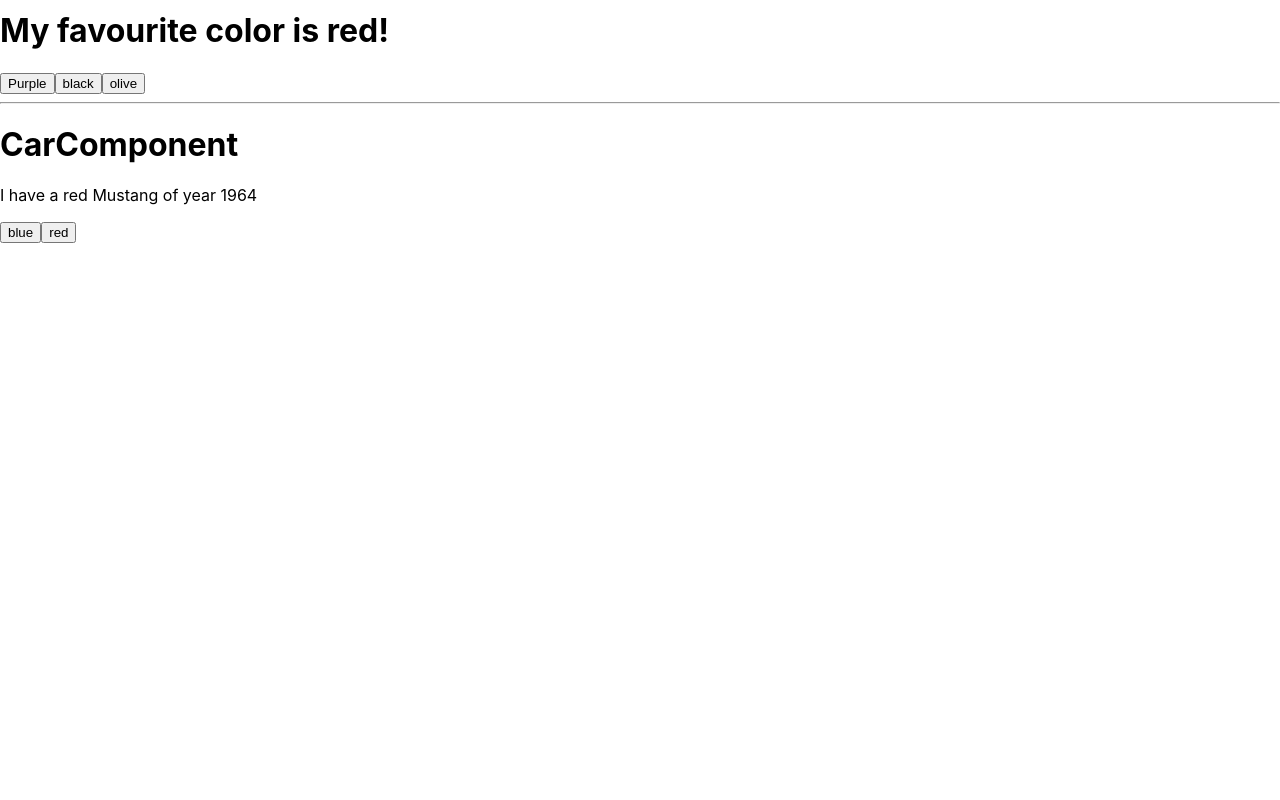
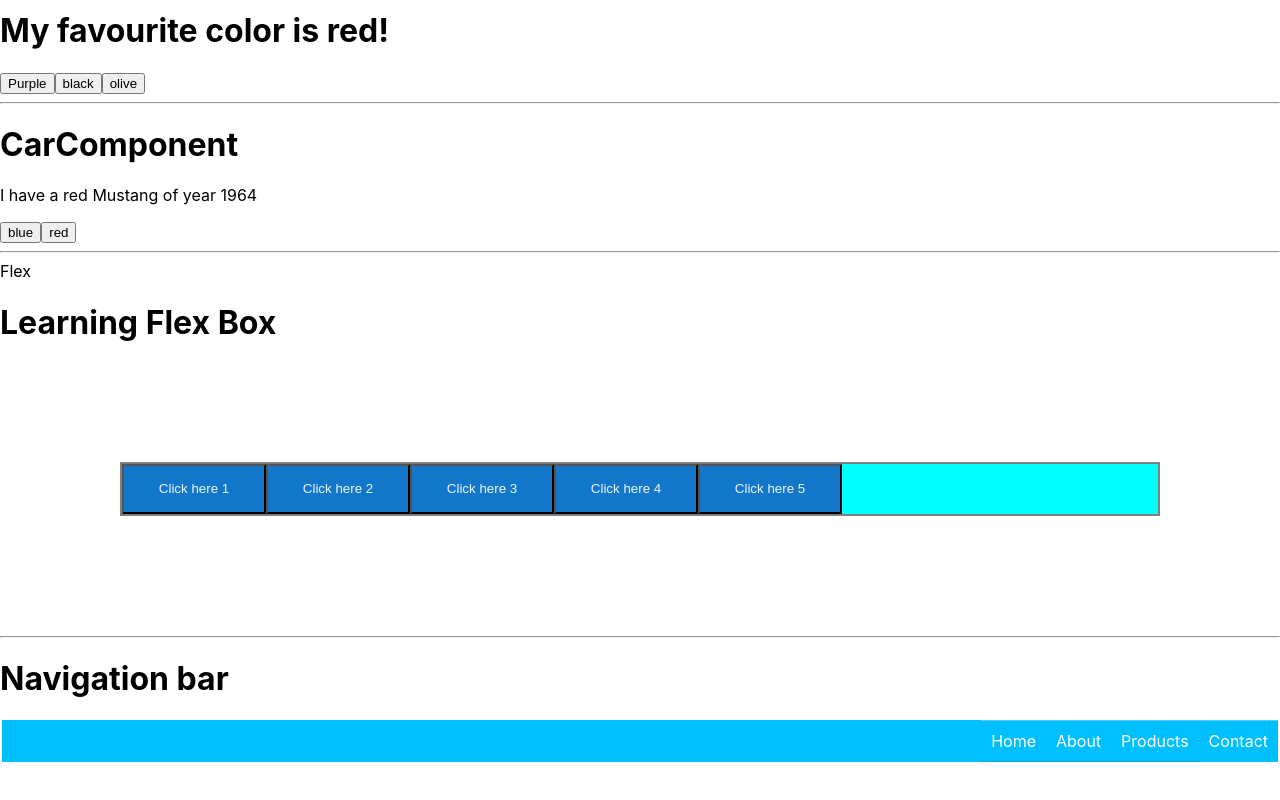
Before and after one commit to anuragnarok/demo-project, a React (Create React App) app: page / in a window 1280 px wide. Shown: the part 765-1565 px from the top of the page. Before the commit the page ends 1008 px from the top, so only its background shows below. Built offline with nearby package versions, Linux system fonts and the light colour scheme.

Commit message:
Learned about Flexbox

```diff
--- a/src/App.js
+++ b/src/App.js
@@ -4,6 +4,7 @@ import UseStateComponent from "./components/UseStateComponent";
 import {PropsPassingWithProps,PropsPassingWithDestructuring} from "./components/PropsPassing";
 import PracticeHooksComponent from "./components/PracticeHooksComponent";
 import CarComponent from "./components/CarComponent";
+import Flex from "./components/Flex";
 
 function App() {
   let name = 'anurag'
@@ -27,6 +28,8 @@ function App() {
       <PracticeHooksComponent/>
       <hr/>
       <CarComponent/>
+      <hr/>
+      <Flex/>
 
 
     </div>
--- /dev/null
+++ b/src/components/Flex.js
@@ -0,0 +1,29 @@
+import React from 'react';
+import './component.css';
+
+const Flex = () =>  {
+  return (
+    <div>Flex
+            <h1>Learning Flex Box</h1>
+        <div className='container'>
+            <button className='child item1' >Click here 1</button>
+            <button className='child item2' >Click here 2</button>
+            <button className='child item3' >Click here 3</button>
+            <button className='child item4' >Click here 4</button>
+            <button className='child item5' >Click here 5</button>
+
+        </div> <hr/>
+            <h1> Navigation bar</h1>
+        <ul class="navigation">
+                 <li><a href="#" target={"_blank"}>Home</a></li>
+                <li><a href="#">About</a></li>
+                 <li><a href="#">Products</a></li>
+                 <li><a href="#">Contact</a></li>
+        </ul> <br/> <br/>
+
+
+    </div>
+  )
+}
+
+export default Flex
--- /dev/null
+++ b/src/components/component.css
@@ -0,0 +1,71 @@
+.container {
+    display: flex;
+    border: 2px solid grey;
+    margin: 120px;
+    /* height: 45vh; */
+    /* flex-direction: column; */
+    justify-content: flex-start;
+    align-items: flex-start;
+    flex-wrap: wrap;
+    background-color: aqua;
+
+}
+
+
+ .child  {
+    background-color: rgb(18, 119, 201);
+    color: aliceblue;
+    /* border: 2px solid black; */
+    /* margin: 12px; */
+    width: 144px;
+    height: 50px;
+
+ }
+ .item1 {
+    /* order: 4; */
+    /* flex-grow:1; */
+    /* align-self: center; */
+ }
+ .item2{
+    /* flex-grow: 1; */
+
+ }
+ .item3 {
+    /* order: 1; */
+    /* flex-grow: 1; */
+    /* align-self: center; */
+ }
+
+ .item4 {
+    /* flex-grow: 1; */
+    /* flex-shrink: 3; */
+ }
+
+ .navigation {
+    display: flex;
+    justify-content: flex-end;
+    flex-wrap: wrap;
+
+    list-style: none;
+    margin: 2px;
+    background: deepskyblue;
+ }
+
+ .navigation a {
+    text-decoration: none;
+    display: block;
+    padding: 1em;
+    color: white;
+    text-align: center;
+    padding: 10px;
+    border-top: 1px solid rgba(255, 255, 255,0.3);
+    border-bottom: 1px solid rgba(0, 0, 0, 0.1);
+
+ }
+ .navigation a:hover {
+    background: rgb(3, 38, 90)
+ }
+
+ .navigation li:last-of-type a {
+    border-bottom: none;
+ }
```
